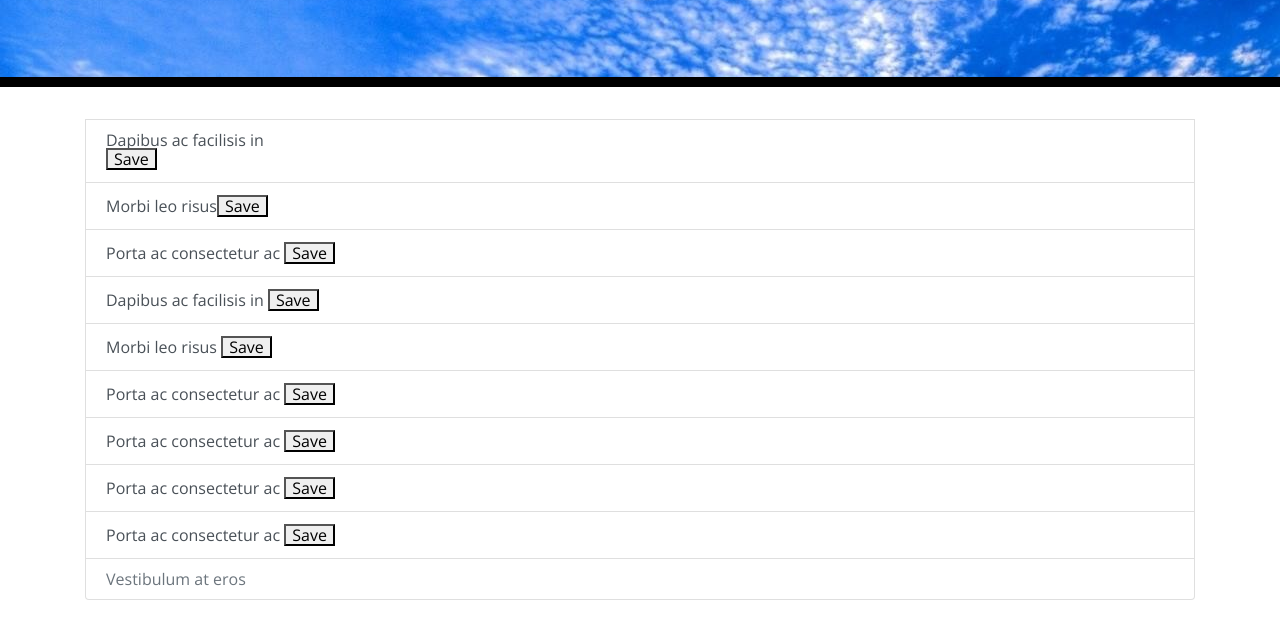
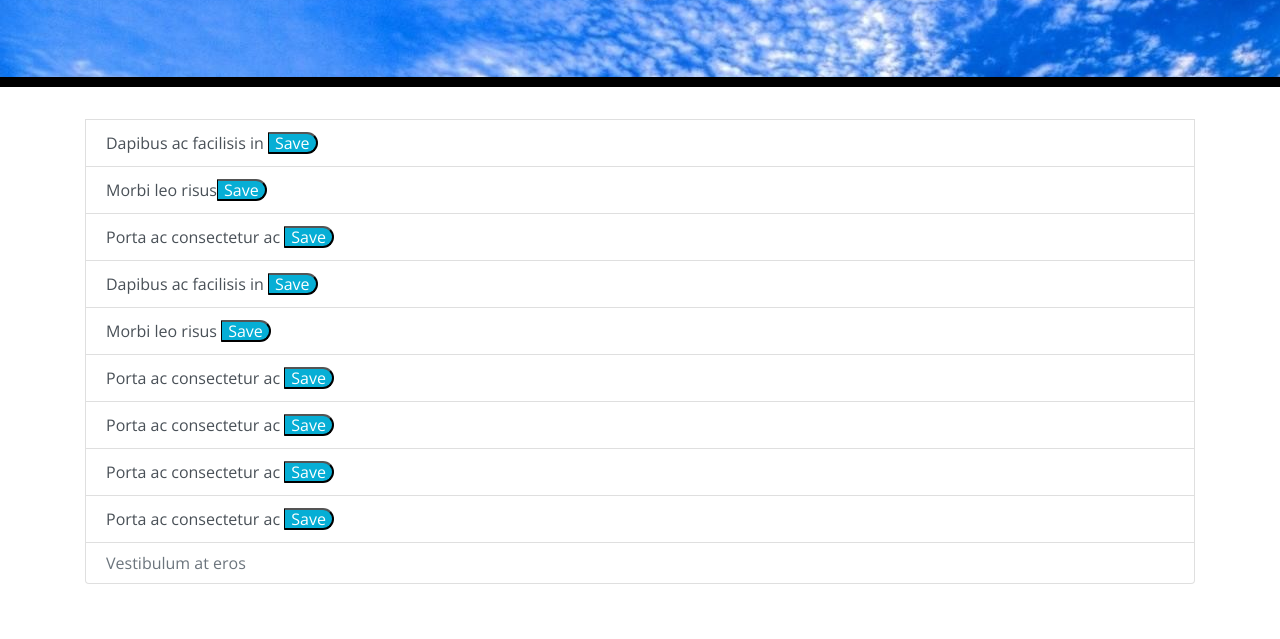
Before and after one commit to Electrovert/dayPlanner, a plain HTML site: page index.html in a window 1280 px wide. Shown: the part 143-782 px from the top of the page. Drawn offline with nearby package versions, Linux system fonts and the light colour scheme.

Commit message:
Added save button class to list items

```diff
--- a/index.html
+++ b/index.html
@@ -35,15 +35,15 @@
 
         </ul>
 
-        <li class="list-group-item list-group-item-action">Dapibus ac facilisis in <br> <button>Save</button></li>
-          <li class="list-group-item list-group-item-action">Morbi leo risus<button>Save</button></a>
-          <li class="list-group-item list-group-item-action">Porta ac consectetur ac <button>Save</button></li>
-          <li class="list-group-item list-group-item-action">Dapibus ac facilisis in <button>Save</button></li>
-          <li class="list-group-item list-group-item-action">Morbi leo risus <button>Save</button></li>
-          <li class="list-group-item list-group-item-action">Porta ac consectetur ac <button>Save</button></li>
-          <li class="list-group-item list-group-item-action">Porta ac consectetur ac <button>Save</button></li>
-          <li class="list-group-item list-group-item-action">Porta ac consectetur ac <button>Save</button></li>
-          <li class="list-group-item list-group-item-action">Porta ac consectetur ac <button>Save</button></li>
+        <li class="list-group-item list-group-item-action">Dapibus ac facilisis in <button class="saveBtn">Save</button></li>
+          <li class="list-group-item list-group-item-action">Morbi leo risus<button class="saveBtn">Save</button></a>
+          <li class="list-group-item list-group-item-action">Porta ac consectetur ac <button class="saveBtn">Save</button></li>
+          <li class="list-group-item list-group-item-action">Dapibus ac facilisis in <button class="saveBtn">Save</button></li>
+          <li class="list-group-item list-group-item-action">Morbi leo risus <button class="saveBtn">Save</button></li>
+          <li class="list-group-item list-group-item-action">Porta ac consectetur ac <button class="saveBtn">Save</button></li>
+          <li class="list-group-item list-group-item-action">Porta ac consectetur ac <button class="saveBtn">Save</button></li>
+          <li class="list-group-item list-group-item-action">Porta ac consectetur ac <button class="saveBtn">Save</button></li>
+          <li class="list-group-item list-group-item-action">Porta ac consectetur ac <button class="saveBtn">Save</button></li>
         <li class="list-group-item list-group-item-action disabled" tabindex="-1" aria-disabled="true">Vestibulum at eros</a>
       </ul>
     </div>
```
